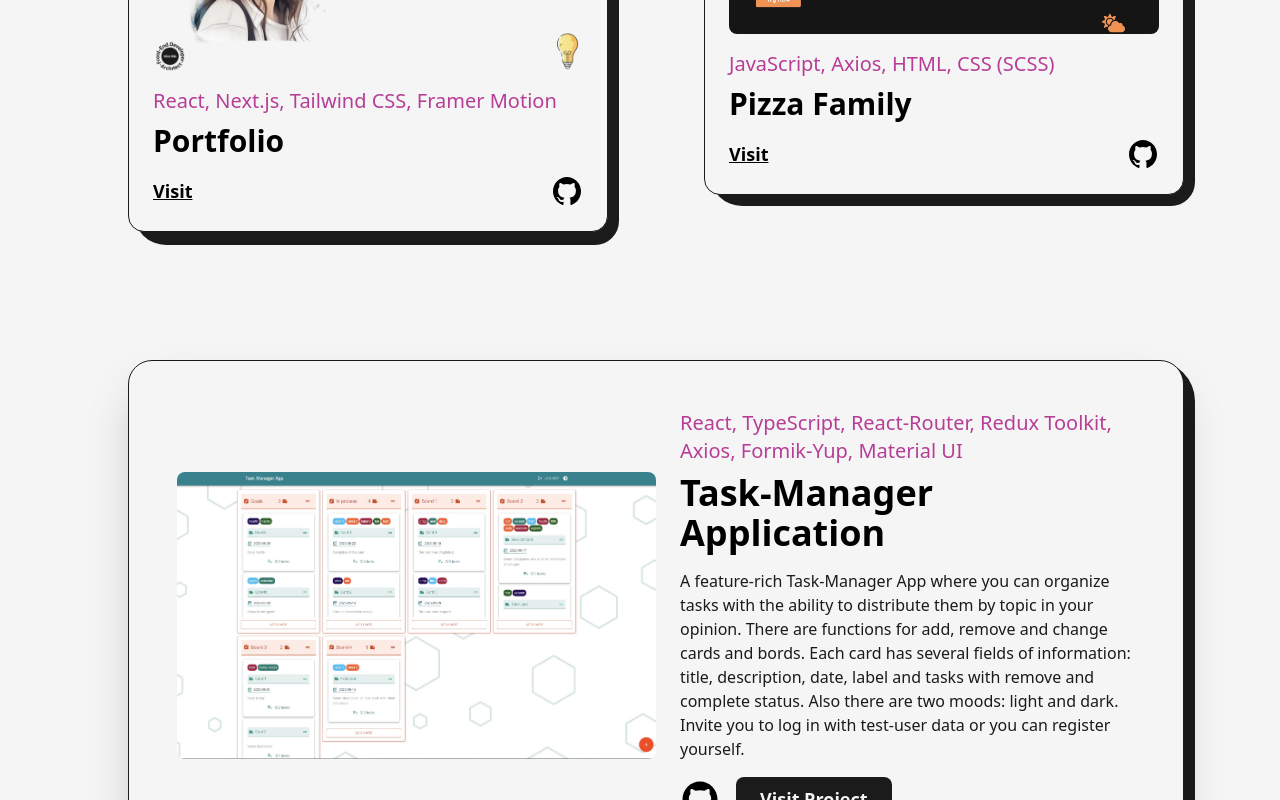
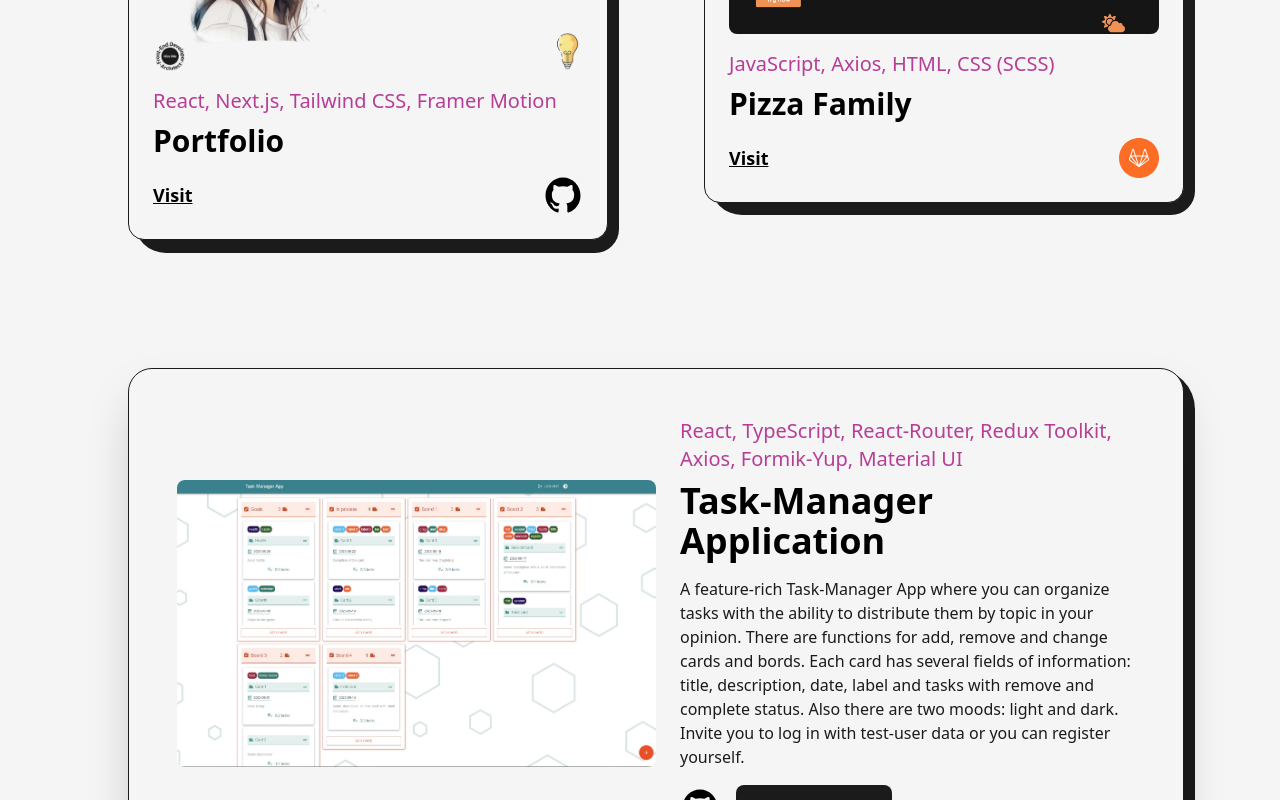
Before and after one commit to LanaVol/portfolio, a Next.js app: page /projects in a window 1280 px wide. Shown: the part 1220-2020 px from the top of the page. Built offline with nearby package versions, Linux system fonts and the light colour scheme.

Commit message:
update icons code projects

```diff
--- a/src/components/Icons.js
+++ b/src/components/Icons.js
@@ -480,6 +480,7 @@ export const GitLab = ({ className, ...rest }) => (
     xmlns="http://www.w3.org/2000/svg"
     width={24}
     height={24}
+    viewBox="0 0 24 24"
     fill="none"
     {...rest}
     className={`w-full h-auto ${className}`}
--- a/src/pages/projects.js
+++ b/src/pages/projects.js
@@ -4,7 +4,7 @@ import Layout from "@/components/Layout";
 import AnimatedText from "@/components/AnimatedText";
 import Link from "next/link";
 import Image from "next/image";
-import { GithubIcon } from "@/components/Icons";
+import { GithubIcon, GitLab } from "@/components/Icons";
 import project11 from "../../public/images/projects/events.jpg";
 import project1 from "../../public/images/projects/task-manager-app.jpg";
 import project2 from "../../public/images/projects/pizza-family.jpg";
@@ -70,7 +70,7 @@ const FeaturedProject = ({ type, title, summary, img, link, github }) => {
   );
 };
 
-const Project = ({ title, type, img, link, github }) => {
+const Project = ({ title, type, img, link, github, Component }) => {
   return (
     <article className="w-full flex flex-col items-center justify-center rounded-2xl border border-solid border-dark bg-light p-6 relative dark:bg-dark dark:border-light">
       <div className="absolute top-0 -right-3 -z-10 w-[101.5%] h-[103%] rounded-[2rem] bg-dark rounded-br-3xl dark:bg-light md:-right-2 md:w-[101%] xs:h-[102%] xs:rounded-[1.5rem]" />
@@ -110,8 +110,8 @@ const Project = ({ title, type, img, link, github }) => {
           >
             Visit
           </Link>
-          <Link href={github} target="_blank" className="w-8 md:w-6">
-            <GithubIcon />
+          <Link href={github} target="_blank" className="w-10 md:w-8">
+            {Component}
           </Link>
         </div>
       </div>
@@ -153,6 +153,7 @@ const projects = () => {
                 link="https://portfolio-peach-three-32.vercel.app/"
                 github="https://github.com/LanaVol/portfolio.git"
                 type="React, Next.js, Tailwind CSS, Framer Motion"
+                Component={<GithubIcon />}
               />
             </div>
             <div className="col-span-6 sm:col-span-12">
@@ -163,6 +164,7 @@ const projects = () => {
                 link="https://make-pizza-on-your-own.netlify.app/"
                 github="https://gitlab.com/LanaVol/pizza-constructor"
                 type="JavaScript, Axios, HTML, CSS (SCSS)"
+                Component={<GitLab />}
               />
             </div>
 
@@ -184,6 +186,7 @@ const projects = () => {
                 link="https://lanavol.github.io/react-films-practise/"
                 github="https://github.com/LanaVol/react-films-practise.git"
                 type="React, OMDb API, Materialize"
+                Component={<GithubIcon />}
               />
             </div>
             <div className="col-span-6 sm:col-span-12">
@@ -194,6 +197,7 @@ const projects = () => {
                 link="https://kettles-store.netlify.app/"
                 github="https://gitlab.com/LanaVol/kettles"
                 type="JavaScript, HTML, CSS"
+                Component={<GitLab />}
               />
             </div>
           </div>
```
